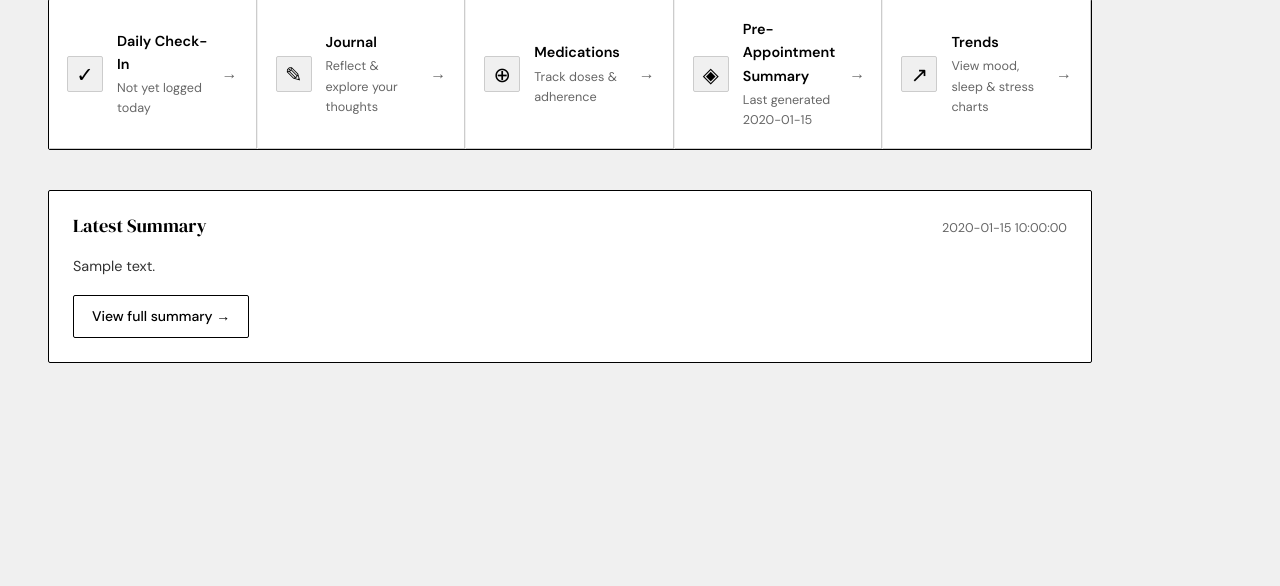
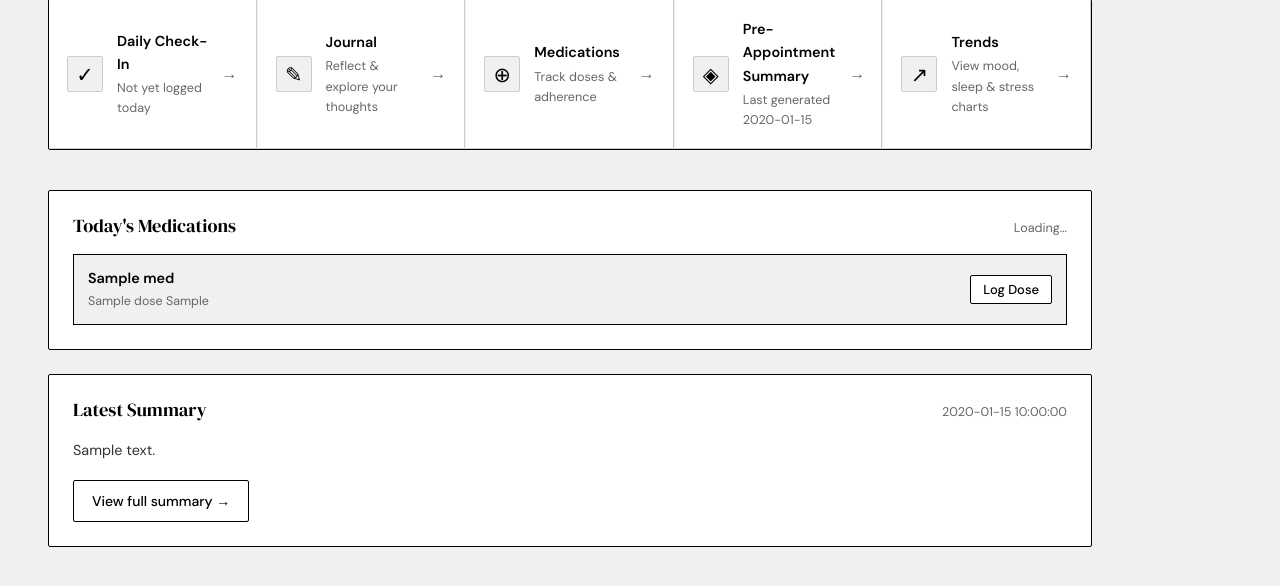
Before and after one commit to zwoodward34-create/cognasync-mvp, a Flask app: template templates/patient/home.html in a window 1280 px wide. Shown: the part 147-733 px from the top of the page. Run offline with Flask 3, Linux system fonts and the light colour scheme; the template is opened without the code that fills it: most values are stand-ins (such as "Sample title", 1, 10 or a date in 2020).

Commit message:
feat: homescreen medication quick-log widget
Adds a "Today's Medications" card to the home page listing all current
medications with a one-tap "Log Dose" button. Doses are written to
medication_events via two new API endpoints (/api/medications/quick-log,
/api/medications/today-doses) backed by find_or_create_profile_medication
so profile-based meds get a medications-table row on first log.

Co-Authored-By: Claude Sonnet 4.6 <noreply@anthropic.com>

```diff
--- a/app.py
+++ b/app.py
@@ -571,6 +571,47 @@ def api_medication_search():
 
     results = db.search_medication_reference(query)
     return jsonify(results), 200
+
+
+@app.route('/api/medications/quick-log', methods=['POST'])
+def api_medications_quick_log():
+    """Fast-log a dose taken outside the full check-in flow."""
+    user, err = _api_user('patient')
+    if err:
+        return err
+    data = request.get_json(silent=True) or {}
+    name = (data.get('name') or '').strip()
+    if not name:
+        return jsonify({'error': 'name required'}), 400
+    dose = str(data.get('dose') or '').strip()
+    time_taken = str(data.get('time') or '').strip()
+
+    med_id = db.find_or_create_profile_medication(user['id'], name)
+    if not med_id:
+        return jsonify({'error': 'Could not resolve medication'}), 500
+
+    event = db.log_medication_event(
+        user_id=user['id'],
+        medication_id=med_id,
+        event_date=date.today().isoformat(),
+        actual_time=None,
+        dose=float(dose) if dose else None,
+        status='TAKEN',
+        notes=time_taken or None,
+    )
+    if not event:
+        return jsonify({'error': 'Failed to log dose'}), 500
+    return jsonify({'ok': True, 'event_id': event.get('id')}), 200
+
+
+@app.route('/api/medications/today-doses', methods=['GET'])
+def api_medications_today_doses():
+    """Return dose events logged today for the current user."""
+    user, err = _api_user('patient')
+    if err:
+        return err
+    logs = db.get_today_dose_logs(user['id'])
+    return jsonify({'doses': logs, 'date': date.today().isoformat()}), 200
 
 
 @app.route('/api/checkins/today', methods=['GET'])
--- a/database.py
+++ b/database.py
@@ -507,6 +507,50 @@ def get_user_medications(user_id: str, active_only: bool = True):
     except Exception as e:
         print(f"Error fetching medications: {e}")
         return []
+
+def find_or_create_profile_medication(user_id: str, name: str) -> str | None:
+    """Return the medications.id for a profile-based current_medication entry,
+    creating a stub row in the medications table if one does not yet exist."""
+    try:
+        result = supabase_admin.table('medications').select('id').eq('user_id', user_id) \
+            .ilike('name', name).limit(1).execute()
+        if result.data:
+            return result.data[0]['id']
+        ins = supabase_admin.table('medications').insert({
+            'user_id': user_id,
+            'name': name,
+            'is_active': True,
+            'date_started': date.today().isoformat(),
+        }).execute()
+        return ins.data[0]['id'] if ins.data else None
+    except Exception as e:
+        print(f"Error finding/creating profile medication: {e}")
+        return None
+
+
+def get_today_dose_logs(user_id: str) -> list:
+    """Return medication events (status=TAKEN) logged today for this user,
+    with the medication name joined from the medications table."""
+    try:
+        today = date.today().isoformat()
+        events = supabase_admin.table('medication_events').select('medication_id, actual_time, dose, custom_note') \
+            .eq('user_id', user_id).eq('event_date', today).eq('status', 'TAKEN').execute()
+        if not events.data:
+            return []
+        med_ids = list({e['medication_id'] for e in events.data})
+        meds_res = supabase_admin.table('medications').select('id, name').in_('id', med_ids).execute()
+        med_map = {m['id']: m['name'] for m in (meds_res.data or [])}
+        logs = []
+        for e in events.data:
+            name = med_map.get(e['medication_id'], '')
+            raw_time = e.get('actual_time') or ''
+            time_str = raw_time[11:16] if len(raw_time) >= 16 else (e.get('custom_note') or '')
+            logs.append({'name': name, 'time': time_str, 'dose': e.get('dose')})
+        return logs
+    except Exception as e:
+        print(f"Error getting today dose logs: {e}")
+        return []
+
 
 def log_medication_event(user_id: str, medication_id: str, event_date: str, actual_time: str, dose: float, status: str = 'TAKEN', notes: str = None):
     """Log a medication event (when user took their medication)."""
--- a/static/css/style.css
+++ b/static/css/style.css
@@ -459,6 +459,43 @@ input[type="number"], input[type="date"], select, .form-textarea, textarea {
 }
 
 .summary-excerpt { color: var(--text-mid); font-size: 0.9rem; line-height: 1.75; margin-bottom: 16px; }
+
+/* ── Home medication widget ──────────────────────────────────────────── */
+.home-med-widget {
+  background: var(--surface);
+  border: 1px solid var(--border);
+  border-radius: var(--radius);
+  padding: 24px;
+  margin-bottom: 24px;
+}
+
+.med-dose-list {
+  list-style: none;
+  margin: 0;
+  padding: 0;
+  display: flex;
+  flex-direction: column;
+  gap: 10px;
+}
+
+.med-dose-item {
+  display: flex;
+  align-items: center;
+  justify-content: space-between;
+  gap: 12px;
+  padding: 12px 14px;
+  background: var(--bg);
+  border: 1px solid var(--border);
+  border-radius: calc(var(--radius) - 2px);
+}
+
+.med-dose-info { display: flex; flex-direction: column; gap: 2px; min-width: 0; }
+.med-dose-name { font-weight: 600; font-size: 0.9rem; }
+.med-dose-amount { font-size: 0.78rem; color: var(--text-muted); }
+
+.med-dose-status { display: flex; align-items: center; gap: 8px; flex-shrink: 0; }
+.med-taken-badge { font-size: 0.78rem; font-weight: 600; color: var(--green); white-space: nowrap; }
+.med-taken-time  { font-size: 0.75rem; color: var(--text-muted); white-space: nowrap; }
 
 /* ── Journal ─────────────────────────────────────────────────────────── */
 
--- a/templates/patient/home.html
+++ b/templates/patient/home.html
@@ -68,6 +68,31 @@
   </a>
 </div>
 
+{% set current_meds = profile.current_medications if profile and profile.current_medications else [] %}
+{% if current_meds %}
+<div class="home-med-widget" id="med-widget">
+  <div class="section-header">
+    <h2 class="section-title">Today's Medications</h2>
+    <span class="section-meta" id="med-widget-meta">Loading…</span>
+  </div>
+  <ul class="med-dose-list" id="med-dose-list">
+    {% for med in current_meds %}
+    <li class="med-dose-item" data-med-name="{{ med.name }}" data-med-dose="{{ med.dose or '' }}">
+      <div class="med-dose-info">
+        <span class="med-dose-name">{{ med.name }}</span>
+        {% if med.dose %}<span class="med-dose-amount">{{ med.dose }} {{ med.dose_unit or '' }}</span>{% endif %}
+      </div>
+      <div class="med-dose-status">
+        <span class="med-taken-badge" style="display:none;">✓ Logged</span>
+        <span class="med-taken-time"></span>
+        <button class="btn btn-sm med-log-btn" onclick="quickLogDose(this)">Log Dose</button>
+      </div>
+    </li>
+    {% endfor %}
+  </ul>
+</div>
+{% endif %}
+
 {% if latest_summary %}
 <div class="home-summary-preview">
   <div class="section-header">
@@ -79,3 +104,71 @@
 </div>
 {% endif %}
 {% endblock %}
+
+{% block scripts %}
+<script>
+(function () {
+  async function loadTodayDoses() {
+    try {
+      const res = await fetch('/api/medications/today-doses', { credentials: 'same-origin' });
+      if (!res.ok) return;
+      const data = await res.json();
+      const doses = data.doses || [];
+      const meta = document.getElementById('med-widget-meta');
+      if (meta) meta.textContent = doses.length ? doses.length + ' dose' + (doses.length !== 1 ? 's' : '') + ' logged today' : 'None logged yet';
+      doses.forEach(function (d) {
+        markTaken(d.name, d.time);
+      });
+    } catch (_) {}
+  }
+
+  function markTaken(name, time) {
+    document.querySelectorAll('.med-dose-item').forEach(function (li) {
+      if (li.dataset.medName === name) {
+        li.querySelector('.med-taken-badge').style.display = '';
+        const timeEl = li.querySelector('.med-taken-time');
+        if (time) timeEl.textContent = time;
+        const btn = li.querySelector('.med-log-btn');
+        btn.textContent = 'Log Again';
+        btn.classList.add('btn-ghost');
+      }
+    });
+  }
+
+  window.quickLogDose = async function (btn) {
+    const li = btn.closest('.med-dose-item');
+    const name = li.dataset.medName;
+    const dose = li.dataset.medDose;
+    const now = new Date();
+    const time = now.getHours().toString().padStart(2,'0') + ':' + now.getMinutes().toString().padStart(2,'0');
+    btn.disabled = true;
+    btn.textContent = 'Logging…';
+    try {
+      const res = await fetch('/api/medications/quick-log', {
+        method: 'POST',
+        credentials: 'same-origin',
+        headers: { 'Content-Type': 'application/json' },
+        body: JSON.stringify({ name: name, dose: dose, time: time }),
+      });
+      if (res.ok) {
+        markTaken(name, time);
+        const meta = document.getElementById('med-widget-meta');
+        if (meta) {
+          const cur = parseInt(meta.textContent) || 0;
+          const next = cur + 1;
+          meta.textContent = next + ' dose' + (next !== 1 ? 's' : '') + ' logged today';
+        }
+      } else {
+        btn.textContent = 'Error — retry';
+        btn.disabled = false;
+      }
+    } catch (_) {
+      btn.textContent = 'Error — retry';
+      btn.disabled = false;
+    }
+  };
+
+  document.addEventListener('DOMContentLoaded', loadTodayDoses);
+})();
+</script>
+{% endblock %}
```
